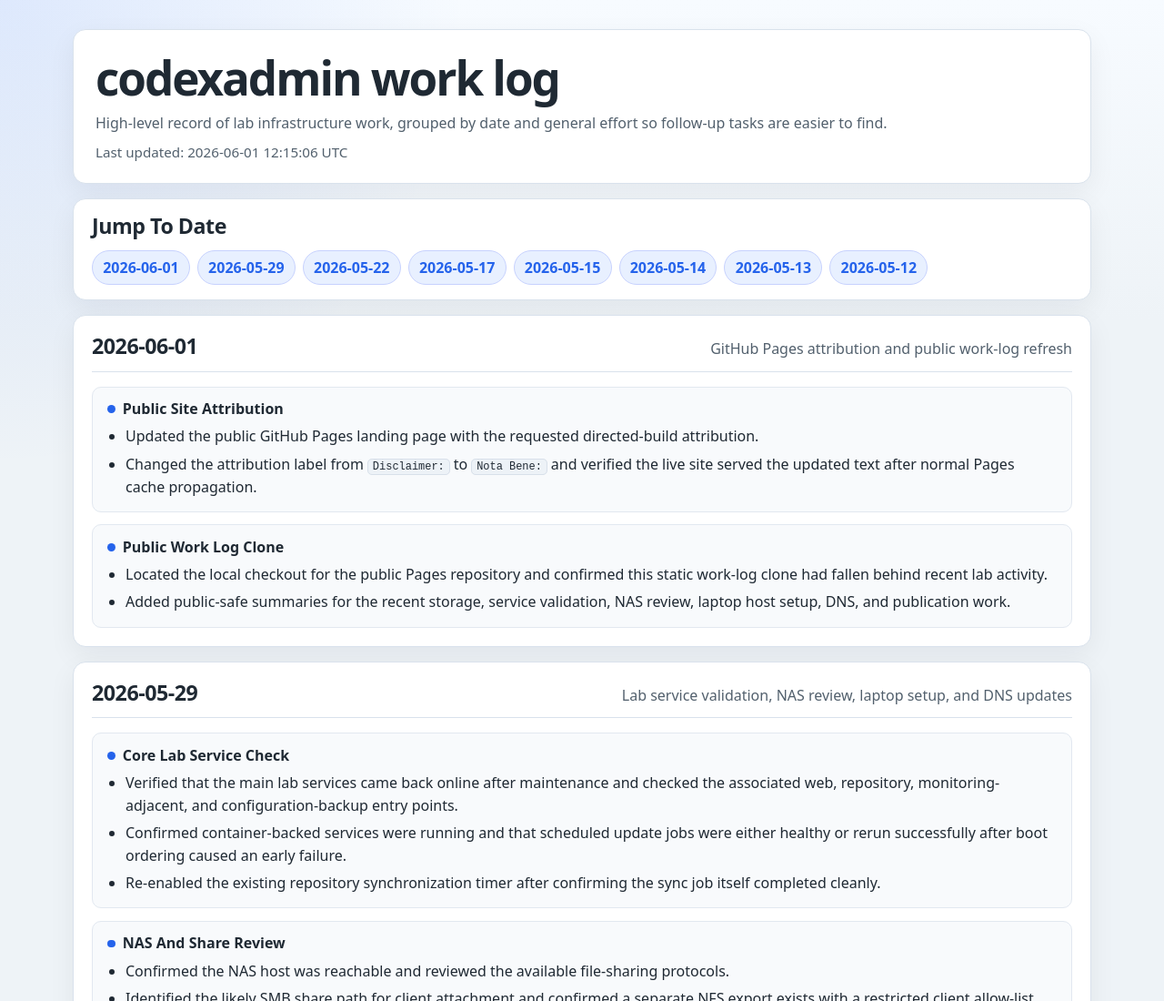
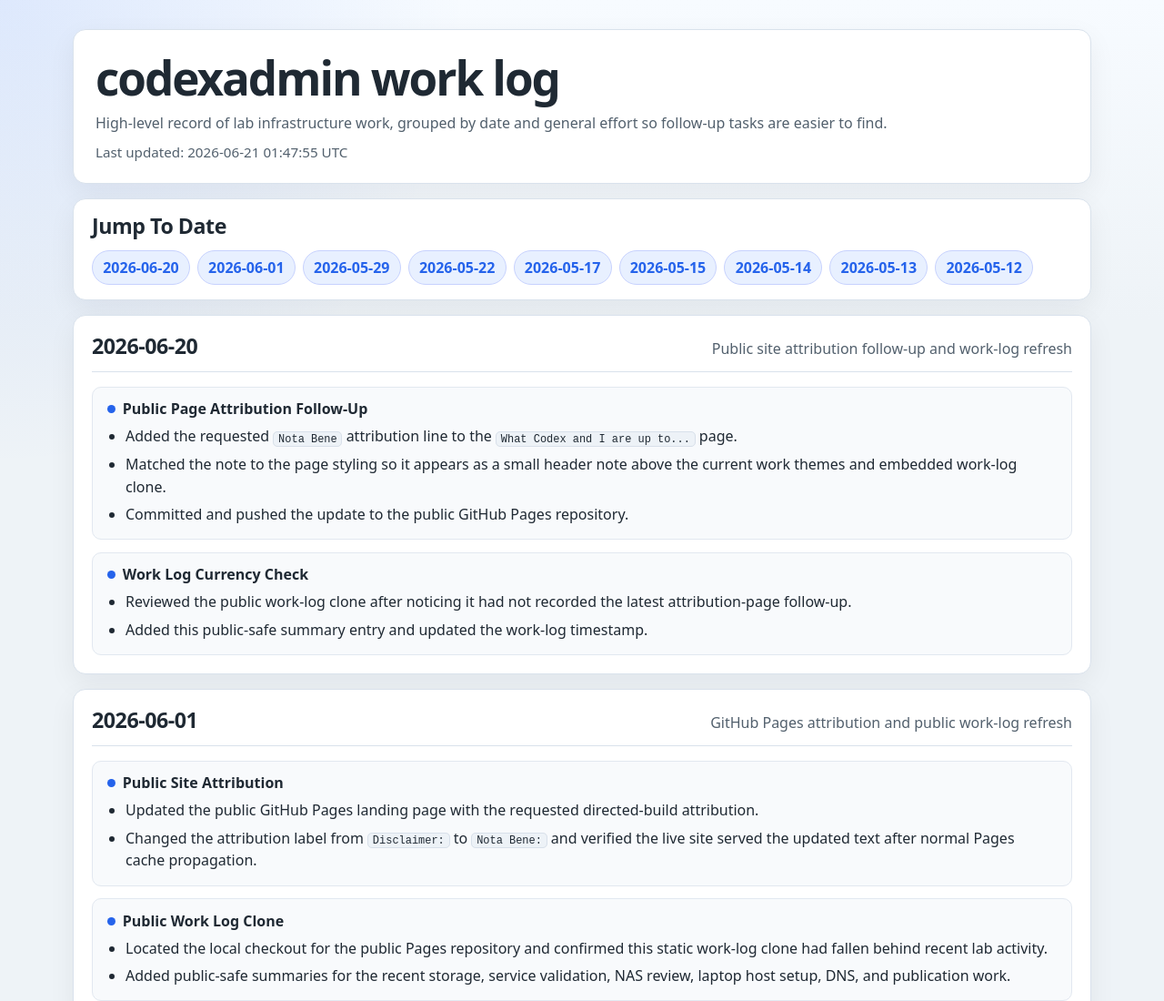
Before and after one commit to Focaccio/focaccio.github.io, a plain HTML site: page ca-work-log.html in a window 1280 px wide. Shown: the top 1100 px of the page at 91% size. Drawn offline with Linux system fonts and the light colour scheme.

Commit message:
Update public work log for June follow-up

```diff
--- a/ca-work-log.html
+++ b/ca-work-log.html
@@ -172,12 +172,13 @@
     <header>
       <h1>codexadmin work log</h1>
       <p class="summary">High-level record of lab infrastructure work, grouped by date and general effort so follow-up tasks are easier to find.</p>
-      <div class="stamp">Last updated: 2026-06-01 12:15:06 UTC</div>
+      <div class="stamp">Last updated: 2026-06-21 01:47:55 UTC</div>
     </header>
 
     <nav aria-label="Work log dates">
       <h2>Jump To Date</h2>
       <div class="toc">
+        <a href="#date-2026-06-20">2026-06-20</a>
         <a href="#date-2026-06-01">2026-06-01</a>
         <a href="#date-2026-05-29">2026-05-29</a>
         <a href="#date-2026-05-22">2026-05-22</a>
@@ -190,6 +191,30 @@
     </nav>
 
     <main>
+      <section id="date-2026-06-20">
+        <div class="day-header">
+          <h2>2026-06-20</h2>
+          <div class="meta">Public site attribution follow-up and work-log refresh</div>
+        </div>
+
+        <div class="effort">
+          <h3>Public Page Attribution Follow-Up</h3>
+          <ul>
+            <li>Added the requested <code>Nota Bene</code> attribution line to the <code>What Codex and I are up to...</code> page.</li>
+            <li>Matched the note to the page styling so it appears as a small header note above the current work themes and embedded work-log clone.</li>
+            <li>Committed and pushed the update to the public GitHub Pages repository.</li>
+          </ul>
+        </div>
+
+        <div class="effort">
+          <h3>Work Log Currency Check</h3>
+          <ul>
+            <li>Reviewed the public work-log clone after noticing it had not recorded the latest attribution-page follow-up.</li>
+            <li>Added this public-safe summary entry and updated the work-log timestamp.</li>
+          </ul>
+        </div>
+      </section>
+
       <section id="date-2026-06-01">
         <div class="day-header">
           <h2>2026-06-01</h2>
```
